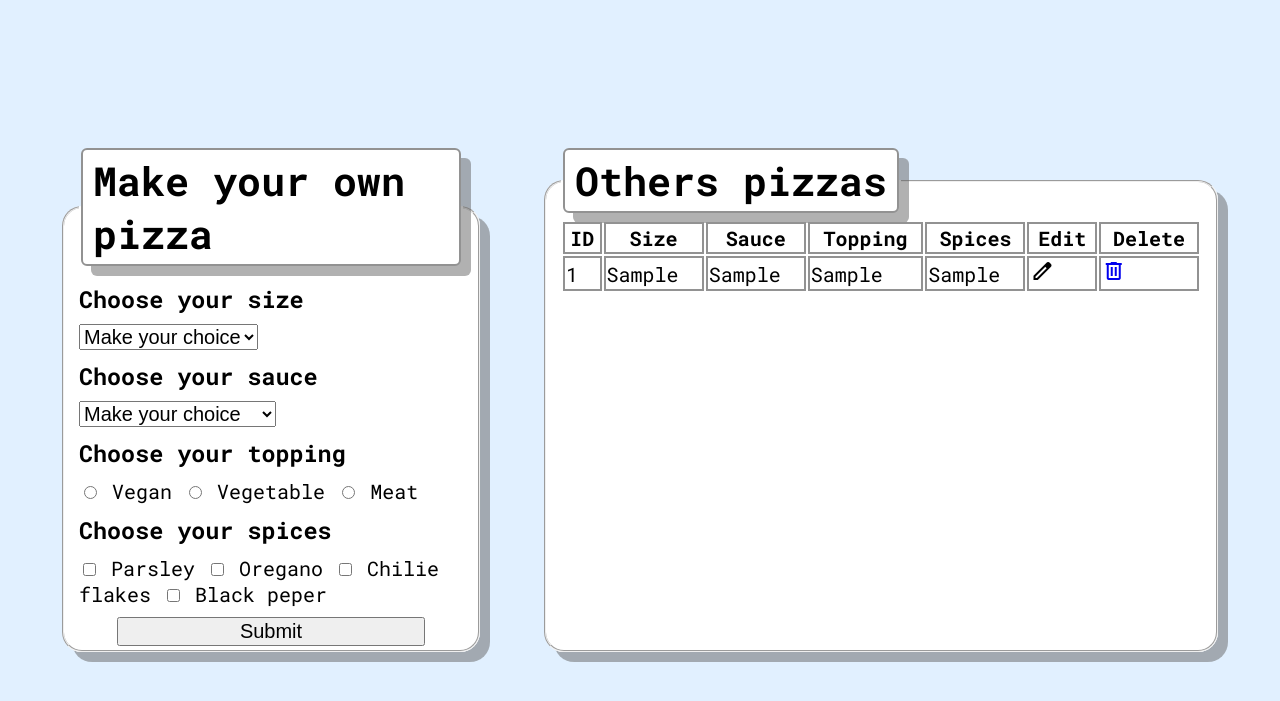
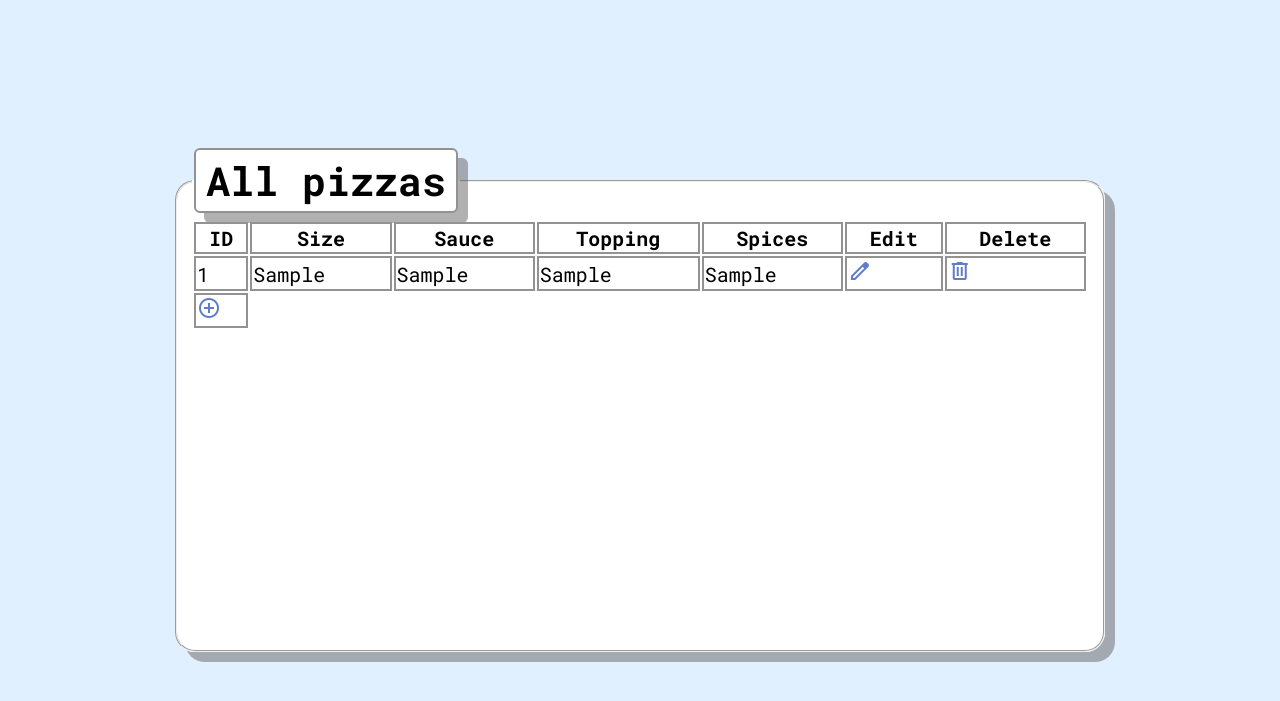
Before and after one commit to ThePope05/PHP_PDO_CRUD_assignement2, a PHP site: page / in a window 1280 px wide. Shown: the top 701 px of the page. Run offline with PHP 8.4, Linux system fonts and the light colour scheme; tables that the repository leaves empty or names only in its code hold one stand-in row (values such as "Sample post").

Commit message:
Edit link
You can now click the edit button and it will put the info from that row in to the form !cant update row yet!

```diff
--- a/index.php
+++ b/index.php
@@ -12,69 +12,9 @@
     <title>Document</title>
 </head>
 <body>
-    <fieldset>
-        <legend><h1>Make your own pizza</h1></legend>
-        <form action="phpFiles/create.php" method="post">
-
-            <!--SIZE DROPDOWN INPUTS-->
-            <h3>Choose your size</h3>
-            <select name="size">
-                <option value="">Make your choice</option>
-                <option value="20">20cm</option>
-                <option value="25">25cm</option>
-                <option value="30">30cm</option>
-                <option value="35">35cm</option>
-                <option value="40">40cm</option>
-            </select>
-
-            <!--SAUCE DROPDOWN INPUTS-->
-            <h3>Choose your sauce</h3>
-            <select name="sauce">
-                <option value="">Make your choice</option>
-                <option value="tomatoSauce">Tomato sauce</option>
-                <option value="extraTomatoSauce">Extra tomato sauce</option>
-                <option value="spicyTomatoSauce">Spicy tomato sauce</option>
-                <option value="bbqSauce">Bbq sauce</option>
-                <option value="cremeFraice">Creme fraiche</option>
-            </select>
-
-
-            <!--TOPPING RADIO INPUTS-->
-            <div>
-                <h3>Choose your topping</h3>
-                <input type="radio" name="topping" id="vegan" value="vegan">
-                <label for="vegan">Vegan</label>
-
-                <input type="radio" name="topping" id="vegie" value="vegetables">
-                <label for="vegie">Vegetable</label>
-
-                <input type="radio" name="topping" id="meat" value="meat">
-                <label for="meat">Meat</label>
-            </div>
-
-
-            <!--SPICES CHECKBOX INPUTS-->
-            <div>
-                <h3>Choose your spices</h3>
-                <input type="checkbox" name="spice1" id="parsley" value="parsley">
-                <label for="parsley">Parsley</label>
-
-                <input type="checkbox" name="spice2" id="oregano" value="oregano">
-                <label for="oregano">Oregano</label>
-
-                <input type="checkbox" name="spice3" id="chiliFlakes" value="chiliFlakes">
-                <label for="chiliFlakes">Chilie flakes</label>
-
-                <input type="checkbox" name="spice4" id="blackPeper" value="blackPeper">
-                <label for="blackPeper">Black peper</label>
-            </div>
-
-            <button type="submit">Submit</button>
-        </form>
-    </fieldset>
-    <fieldset>
+    <fieldset class="scroll">
         <legend>
-            <h1>Others pizzas</h1>
+            <h1>All pizzas</h1>
         </legend>
         <table>
             <tr>
@@ -98,11 +38,14 @@
                         echo "<td>$pizza->sauce</td>";
                         echo "<td>$pizza->topping</td>";
                         echo "<td>$pizza->spices</td>";
-                        echo "<td><a><span class='material-symbols-outlined'>edit</span></a></td>";
+                        echo "<td><a href='createEditForm.php?id=$pizza->id'><span class='material-symbols-outlined'>edit</span></a></td>";
                         echo "<td><a href='phpFiles/delete.php?id=$pizza->id'><span class='material-symbols-outlined'>delete</span></a></td>";
                     echo "</tr>";
                 }
             ?>
+            <tr>
+                <td><a href="createEditForm.php"><span class='material-symbols-outlined'>add_circle</span></a></td>
+            </tr>
         </table>
     </fieldset>
 </body>
--- a/style.css
+++ b/style.css
@@ -12,23 +12,21 @@ body{
 }
 
 body > fieldset{
-    width: 30%;
+    width: 70%;
     height: 60vh;
     background-color: white;
     border-radius: 1rem;
     box-shadow: .5rem .5rem 0 rgba(101, 101, 101, 0.505);
 }
-body > fieldset:last-of-type{
-    width: 50%;
-}
-
-body > fieldset:last-of-type{
+body > fieldset.scroll{
     overflow-y: scroll;
 }
 
 form{
+    height: 100%;
     display: flex;
     flex-direction: column;
+    justify-content: space-evenly;
 }
 
 h1{
@@ -45,6 +43,7 @@ h1{
 table{
     width: 100%;
 }
+
 tr{width: 100%;}
 th, td{
     margin: 0;
@@ -54,6 +53,12 @@ th, td{
     border-color: rgb(146, 146, 146);
 }
 
+a{
+    color: rgb(95, 124, 203);
+}
+a:hover{
+    color: rgb(180, 86, 86);
+}
 
 h3{
     margin: .5rem 0;
```
